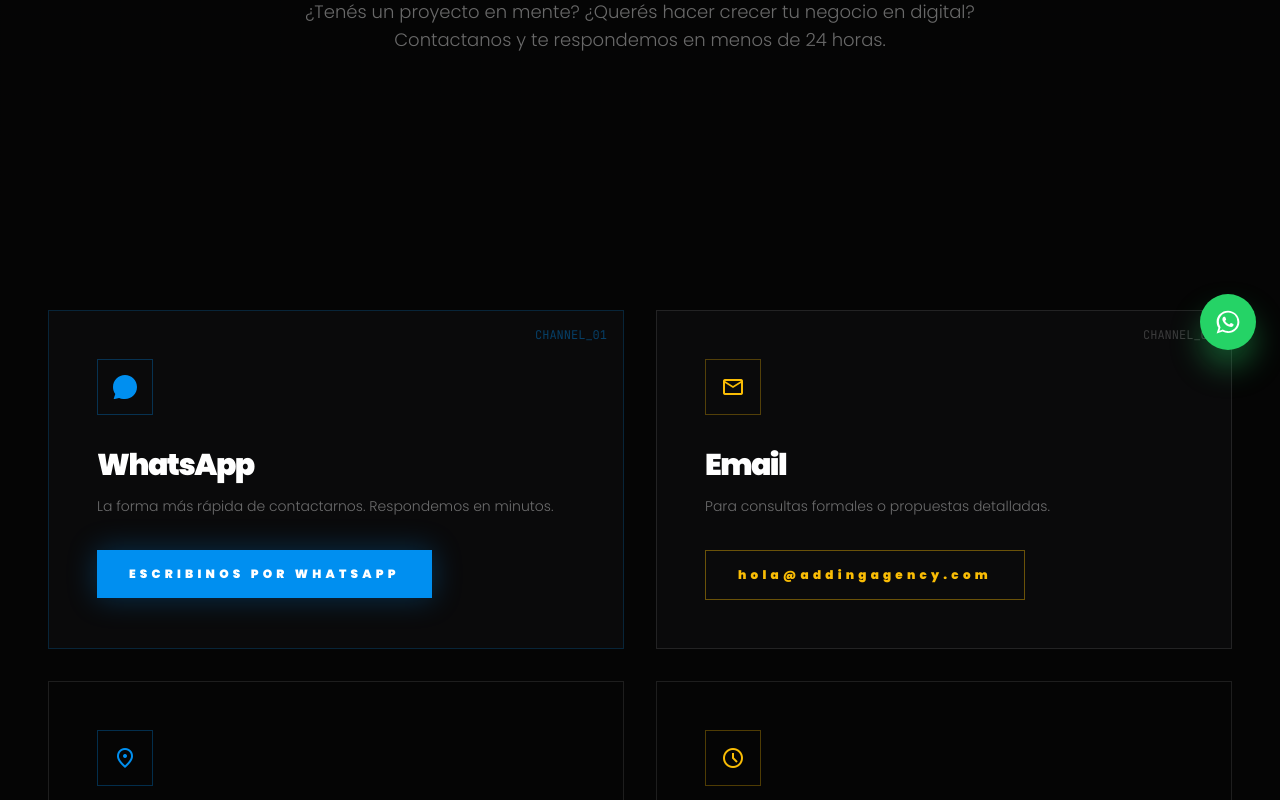
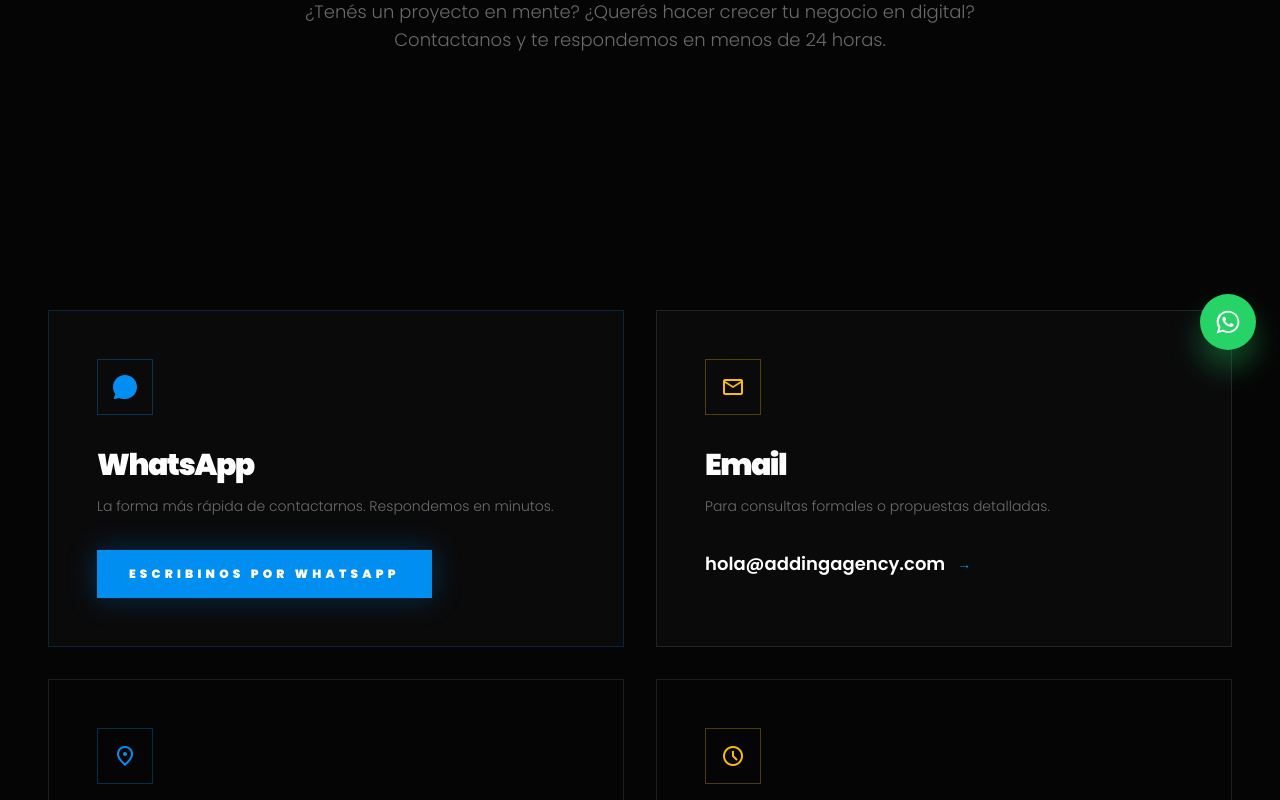
Before and after one commit to tobypaws11/adding-website, a Next.js app: page /contacto in a window 1280 px wide. Shown: the part 426-1226 px from the top of the page. Built offline with nearby package versions, Linux system fonts and the light colour scheme.

Commit message:
v1.9.5: Email legible (blanco grande), process steps text-base/white/60, yellow label más grande, CHANNEL_01/02 eliminados

```diff
--- a/app/contacto/page.tsx
+++ b/app/contacto/page.tsx
@@ -44,7 +44,6 @@
             <div className="grid md:grid-cols-2 gap-4 md:gap-8">
               {/* WhatsApp */}
               <div className="border border-primary/20 bg-carbon-gray p-8 md:p-12 relative overflow-hidden group hover:border-primary/40 transition-all">
-                <div className="absolute top-4 right-4 text-xs font-mono text-primary/40">CHANNEL_01</div>
                 <div className="w-14 h-14 border border-primary/30 flex items-center justify-center mb-8">
                   <svg width="24" height="24" viewBox="0 0 24 24" fill="currentColor" className="text-primary">
                     <path d="M17.472 14.382c-.297-.149-1.758-.867-2.03-.967-.273-.099-.471-.148-.67.15-.197.297-.767.966-.94 1.164-.173.199-.347.223-.644.075-.297-.15-1.255-.463-2.39-1.475-.883-.788-1.48-1.761-1.653-2.059-.173-.297-.018-.458.13-.606.134-.133.298-.347.446-.52.149-.174.198-.298.298-.497.099-.198.05-.371-.025-.52-.075-.149-.669-1.612-.916-2.207-.242-.579-.487-.5-.669-.51-.173-.008-.371-.01-.57-.01-.198 0-.52.074-.792.372-.272.297-1.04 1.016-1.04 2.479 0 1.462 1.065 2.875 1.213 3.074.149.198 2.096 3.2 5.077 4.487.709.306 1.262.489 1.694.625.712.227 1.36.195 1.871.118.571-.085 1.758-.719 2.006-1.413.248-.694.248-1.289.173-1.413-.074-.124-.272-.198-.57-.347z"/>
@@ -60,14 +59,14 @@
 
               {/* Email */}
               <div className="border border-white/10 bg-carbon-gray p-8 md:p-12 relative overflow-hidden group hover:border-primary/20 transition-all">
-                <div className="absolute top-4 right-4 text-xs font-mono text-white/20">CHANNEL_02</div>
                 <div className="w-14 h-14 border border-accent-yellow/30 flex items-center justify-center mb-8">
                   <span className="material-symbols-outlined text-accent-yellow text-2xl">mail</span>
                 </div>
                 <h3 className="text-2xl md:text-3xl font-black tracking-tighter mb-3">{t("contact.email.title")}</h3>
                 <p className="text-white/40 text-sm font-light leading-relaxed mb-8">{t("contact.email.desc")}</p>
-                <a href="mailto:hola@addingagency.com?subject=Consulta%20desde%20addingagency.com" className="inline-block border border-accent-yellow/40 text-accent-yellow px-8 py-4 text-xs font-black tracking-luxury hover:bg-accent-yellow hover:text-matte-black transition-all">
+                <a href="mailto:hola@addingagency.com?subject=Consulta%20desde%20addingagency.com" className="inline-flex items-center gap-3 text-base md:text-lg font-semibold text-white hover:text-primary transition-colors">
                   hola@addingagency.com
+                  <span className="text-primary text-sm">→</span>
                 </a>
               </div>
             </div>
--- a/app/por-que-adding/page.tsx
+++ b/app/por-que-adding/page.tsx
@@ -76,7 +76,7 @@
                   </div>
                 ))}
               </div>
-              <div className="text-center mt-8 text-xs font-mono text-accent-yellow uppercase tracking-widest">
+              <div className="text-center mt-8 text-sm font-mono text-accent-yellow uppercase tracking-widest">
                 {t("hero.flywheel.each")}
               </div>
             </div>
@@ -118,9 +118,9 @@
             <div className="grid sm:grid-cols-2 lg:grid-cols-4 gap-4 md:gap-8">
               {steps.map((step, idx) => (
                 <div key={step.key} className="relative border border-white/10 bg-carbon-gray p-8 md:p-12 group hover:border-primary/30 transition-all">
-                  <div className={`text-5xl md:text-6xl font-black ${step.color === "accent-yellow" ? "text-accent-yellow/20" : "text-primary/20"} mb-6`}>{step.num}</div>
-                  <h4 className="text-lg font-black tracking-widest mb-3">{t(`whypage.${step.key}.title`)}</h4>
-                  <p className="text-white/40 text-sm leading-relaxed">{t(`whypage.${step.key}.desc`)}</p>
+                  <div className={`text-5xl md:text-6xl font-black ${step.color === "accent-yellow" ? "text-accent-yellow/40" : "text-primary/40"} mb-6`}>{step.num}</div>
+                  <h4 className="text-lg font-black mb-3">{t(`whypage.${step.key}.title`)}</h4>
+                  <p className="text-white/60 text-base leading-relaxed">{t(`whypage.${step.key}.desc`)}</p>
                   {idx < 3 && (
                     <div className="hidden lg:block absolute -right-6 top-1/2 -translate-y-1/2 text-white/10 text-2xl z-10">→</div>
                   )}
```
